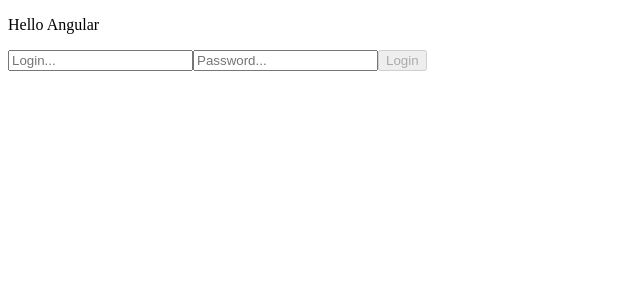
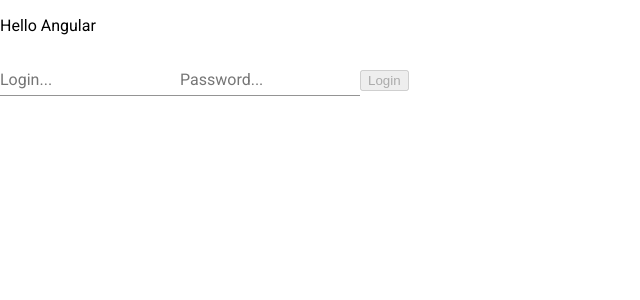
Before and after one commit to dacodemaniak/akka-formation, an Angular app: page /login in a window 1280 px wide. Shown: the top 300 px of the page, without its empty margins (0-640 px from the left). Built offline with nearby package versions, Linux system fonts and the light colour scheme.

Commit message:
Added ui module and update user service

```diff
--- a/angular.json
+++ b/angular.json
@@ -28,6 +28,7 @@
               "src/assets"
             ],
             "styles": [
+              "./node_modules/@angular/material/prebuilt-themes/indigo-pink.css",
               "src/styles.scss"
             ],
             "scripts": []
@@ -93,6 +94,7 @@
               "src/assets"
             ],
             "styles": [
+              "./node_modules/@angular/material/prebuilt-themes/indigo-pink.css",
               "src/styles.scss"
             ],
             "scripts": []
@@ -124,6 +126,7 @@
           }
         }
       }
-    }},
+    }
+  },
   "defaultProject": "temporis"
 }
--- a/package.json
+++ b/package.json
@@ -12,10 +12,12 @@
   "private": true,
   "dependencies": {
     "@angular/animations": "~8.2.14",
+    "@angular/cdk": "~8.2.3",
     "@angular/common": "~8.2.14",
     "@angular/compiler": "~8.2.14",
     "@angular/core": "~8.2.14",
     "@angular/forms": "~8.2.14",
+    "@angular/material": "^8.2.3",
     "@angular/platform-browser": "~8.2.14",
     "@angular/platform-browser-dynamic": "~8.2.14",
     "@angular/router": "~8.2.14",
--- a/src/app/pages/login/login.component.html
+++ b/src/app/pages/login/login.component.html
@@ -1,14 +1,21 @@
-<form [formGroup]="loginForm">
+<form [formGroup]="loginForm" (submit)="login()">
+    <mat-form-field>
         <input
             type="text"
+            matInput
             placeholder="Login..."
             formControlName="login"
         >
+    </mat-form-field>
+
+    <mat-form-field>
         <input
             type="password"
+            matInput
             placeholder="Password..."
             formControlName="password"
         >
+    </mat-form-field>
 
     <button
         type="submit"
--- a/src/app/pages/login/login.component.ts
+++ b/src/app/pages/login/login.component.ts
@@ -1,5 +1,6 @@
 import { Component, OnInit } from '@angular/core';
 import { FormGroup, FormBuilder, Validators } from '@angular/forms';
+import { UserService } from './../../shared/user/user.service';
 
 @Component({
   selector: 'app-login',
@@ -13,7 +14,8 @@
   public loginForm: FormGroup;
 
   constructor(
-    private formBuilder: FormBuilder
+    private formBuilder: FormBuilder,
+    private userService: UserService
   ) { }
 
   public get isFormInvalid(): boolean {
@@ -38,4 +40,19 @@
     });
   }
 
+  public login(): void {
+    console.log(`Form is submitted with : ${JSON.stringify(this.loginForm.value)}`);
+
+    this.userService.processLogin(this.loginForm.value)
+      .then((processLoginStatus: boolean) => {
+        if (processLoginStatus) {
+          console.log(`Have to route to 'home'`);
+        } else {
+          console.log(`Something went wrong while authentication processing`);
+        }
+      });
+    console.log(`This line was processed before promise was resolved`);
+  }
+
+  public ngOnDestroy(): void {}
 }
--- a/src/app/shared/user/user.service.ts
+++ b/src/app/shared/user/user.service.ts
@@ -1,4 +1,5 @@
 import { Injectable } from '@angular/core';
+import { environment } from './../../../environments/environment';
 
 interface UserInterface {
   token?: String,
@@ -12,9 +13,19 @@
 export class UserService {
   private _user: UserInterface;
 
-  constructor() {}
+  constructor(
+  ) {}
 
-  isAuthenticated(): boolean {
+  public isAuthenticated(): boolean {
     return this._user ? true : false;
   }
+
+  public processLogin(datas: any): Promise<any | boolean> {
+    return new Promise<boolean>((resolve) => {
+      setTimeout(
+        () => resolve(true),
+        500
+      )
+    });
+  }
 }
--- a/src/index.html
+++ b/src/index.html
@@ -6,6 +6,8 @@
   <base href="/">
   <meta name="viewport" content="width=device-width, initial-scale=1">
   <link rel="icon" type="image/x-icon" href="favicon.ico">
+  <link href="https://fonts.googleapis.com/css?family=Roboto:300,400,500&display=swap" rel="stylesheet">
+  <link href="https://fonts.googleapis.com/icon?family=Material+Icons" rel="stylesheet">
 </head>
 <body>
   <app-root></app-root>
--- a/src/styles.scss
+++ b/src/styles.scss
@@ -1 +1,6 @@
 /* You can add global styles to this file, and also import other style files */
+
+@import "~@angular/material/prebuilt-themes/indigo-pink.css";
+
+html, body { height: 100%; }
+body { margin: 0; font-family: Roboto, "Helvetica Neue", sans-serif; }
```
Also changed, not shown: src/app/app.module.ts (+6 -1 lines), src/app/core/ui/ui.module.ts (added, +20 -0 lines), 1 other file (tests, documents, lock files or other folders). Lines whose indentation alone changed are shown as unchanged.
